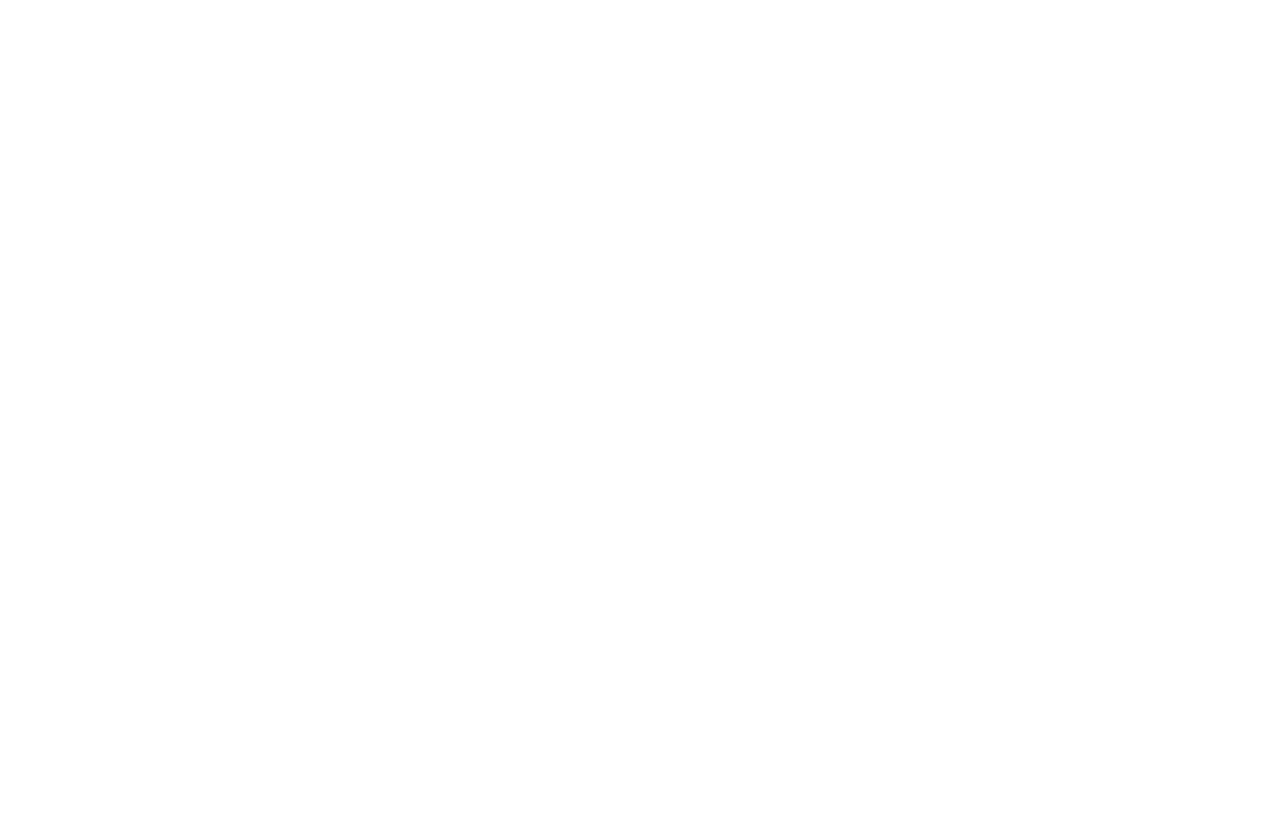
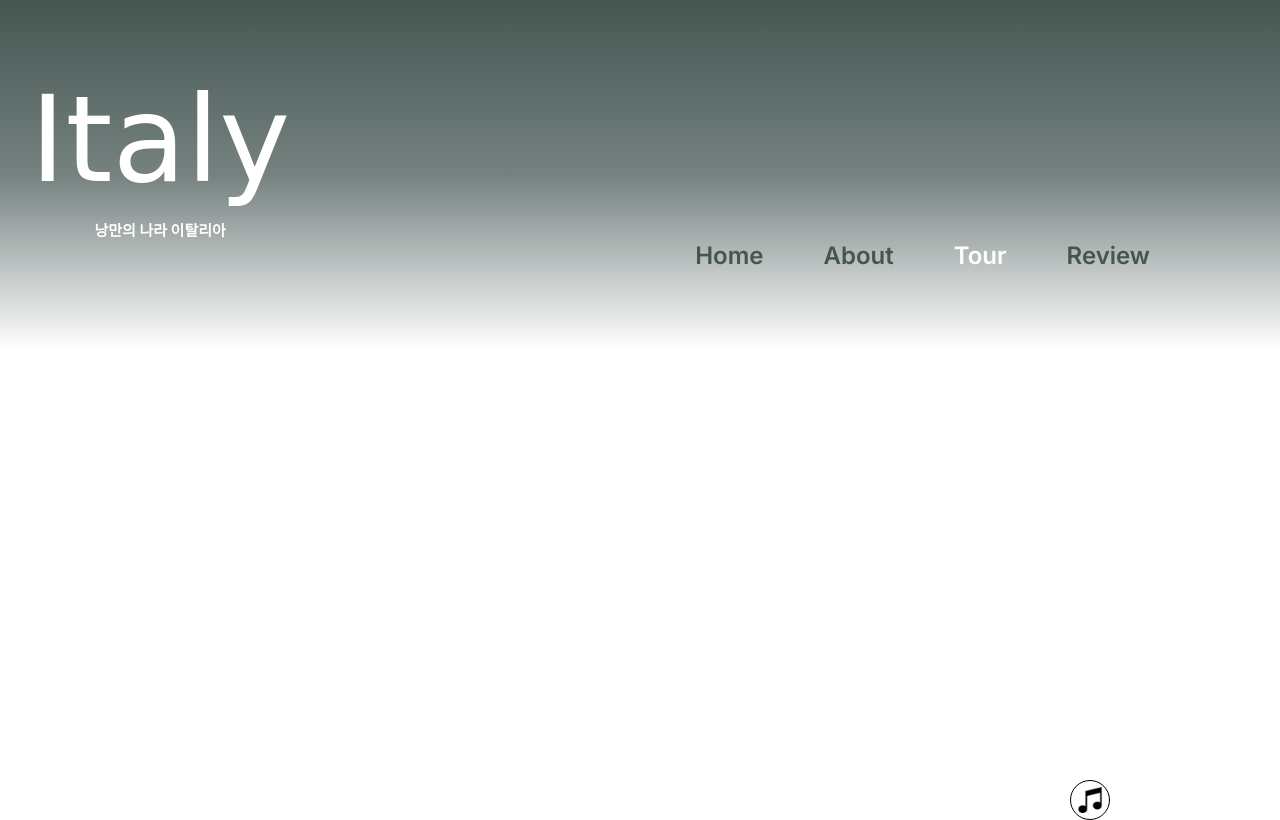
Before and after one commit to olsi10/mas-project, a plain HTML site: page italy/Tour/tour.html in a window 1280 px wide. Drawn offline with Linux system fonts and the light colour scheme; a web font is replaced by a local one.

Commit message:
about 페이지 완성 (BGM, ANIME 기능), tour 페이지 시작

```diff
--- a/italy/About/about.html
+++ b/italy/About/about.html
@@ -4,7 +4,8 @@
     <meta charset="UTF-8">
     <meta http-equiv="X-UA-Compatible" content="IE=edge">
     <meta name="viewport" content="width=device-width, initial-scale=1.0">
-    <link rel="stylesheet" href="../main/css/nav.css">
+    <link rel="stylesheet" href="./style.css">
+    <link rel="stylesheet" href="./nav.css">
     <link rel="apple-touch-icon" sizes="57x57" href="../../img/apple-icon-57x57.png">
     <link rel="apple-touch-icon" sizes="60x60" href="../../img/apple-icon-60x60.png">
     <link rel="apple-touch-icon" sizes="72x72" href="../../img/apple-icon-72x72.png">
@@ -28,6 +29,10 @@
 
     <!-- 내비게이션 -> sticky -->
     <div class="nav">
+        <li class="nav-logo">
+            <ul id="nav-item" class="nav-item"><a href="../main/index.html">Italy</a></ul>
+            <ul class="nav-ko">낭만의 나라 이탈리아</ul>
+        </li>
         <li class="nav-list"><a href="#"></a>
             <ul class="nav-item"><a class="a" href="../../index.html">Home</a></ul>
             <ul class="nav-item"><a class="a" href="../About/about.html">About</a></ul>
@@ -36,6 +41,31 @@
         </li>
     </div>
 
-    <script src="../main/js/nav.js"></script>
+    <button type="button" class="music" value="PLAY" onclick="play()">
+    <img src="./music/m.png" alt=""></button>
+    <audio id="audio" src="./music/italy.mp3"></audio>
+
+    <div class="main">
+        <img src="./img/main.png" alt="">
+        <div class="text-area">
+            <p class="title">이탈리아</p>
+            <p class="title2">남유럽과 지중해의 반도에 위치한 공화국</p>
+            <p class="title3">수도는 로마. 로마 제국의 중심지였던 국가라 고대 유럽 문화의 핵심</p>
+        </div>
+    </div>
+
+    <div class="main2">
+        <img src="./img/earth.png" alt="">
+        <div class="title4">위치 : 남유럽과 지중해의 반도<br/>
+            근방 국가 : 프랑스, 스위스, 오스트리아, 슬로베니아</div>
+    </div>
+
+    <div class="main3">
+        <p class="title5">이탈리아를 빛낸 위인들</p>
+        <img src="./img/main3.png" alt="">
+    </div>
+
+    <script src="./main.js"></script>
+    <script src="./music/music.js"></script>
 </body>
 </html>
--- /dev/null
+++ b/italy/About/music/music.js
@@ -0,0 +1,4 @@
+function play(){
+    let audio = document.getElementById("audio");
+    audio.play();
+}
--- /dev/null
+++ b/italy/About/nav.css
@@ -0,0 +1,91 @@
+/* 영어 폰트 */
+@import url('https://fonts.googleapis.com/css2?family=Inter:wght@600;700;800&display=swap');
+
+/* 포인트 폰트 */
+@import url('https://fonts.googleapis.com/css2?family=Arizonia&display=swap');
+/* font-family: 'Arizonia', cursive; */
+
+/* 내비게이션바 */
+
+a {
+    color: #455651;
+    text-decoration: none;
+}
+
+.nav {
+    /* 배경색 */
+    background: linear-gradient(to top, #FFFFFF, #758280, #455651); /* W3C, IE 10+/ Edge, Firefox 16+, Chrome 26+, Opera 12+, Safari 7+ */
+
+    width: 100%;
+    height: 350px;
+    display: flex;
+    justify-content: space-between;
+
+    position: sticky;
+    top: 0;
+    transition:1s;
+
+    /* 맨 위에 위치 */
+    z-index: 99;
+}
+
+.nav-logo {
+    display: block;
+    margin: 40px 0;
+    list-style: none;
+    font-size: 120px;
+    font-family: 'Inter', sans-serif;
+    color: #ffffff;
+    align-items: center;
+    font-family: 'Arizonia', cursive;
+}
+
+.nav-logo a {
+    color: #fff;
+}
+
+.nav-ko {
+    font-family: 'Inter', sans-serif;
+    font-size: 15px;
+    font-weight: 700;
+    text-align: center;
+    margin-top: -20px;
+}
+
+.nav-list {
+    display: flex;
+    margin: 0 100px 50px 0;
+    list-style: none;
+    font-size: 24px;
+    font-family: 'Inter', sans-serif;
+    color: #455651;
+    align-items: flex-end;
+}
+
+.nav-item {
+    padding: 30px;
+}
+
+.nav-item a:hover {
+    cursor: pointer;
+    color: #fff;
+    transition: 1s;
+}
+
+
+/* 스크롤 됐을 때 속성 */
+.nav.change {
+    height: 70px;
+    transition:1s;
+    opacity: 0.8;
+    background: rgba(0, 0, 0, 0.4);
+}
+
+.nav-list.change {
+    color: #ffffff;
+    margin: 0 100px -10px 0;
+}
+
+body > div.nav > li.nav-list > ul:nth-child(3) > a {
+    color: #fff;
+}
--- a/italy/About/style.css
+++ b/italy/About/style.css
@@ -0,0 +1,118 @@
+@import url('https://fonts.googleapis.com/css2?family=Noto+Sans+KR:wght@500;700;900&display=swap');
+
+* {
+    margin: 0;
+    padding: 0;
+}
+
+button {
+    width: 40px;
+    height: 40px;
+    padding: 6px;
+    background-color: #fff;
+    border: 1px solid #000000;
+    border-radius: 30px;
+    margin-top: 430px;
+    display: flex;
+    float: right;
+    margin-right: 170px;
+}
+
+button img {
+    width:100%;
+}
+
+button:hover {
+    cursor: pointer;
+}
+
+.main {
+    width: 100%;
+    margin-top: 800px;
+    margin-bottom: 160px;
+    position: relative;
+}
+
+.main img {
+    width: 100%;
+}
+
+.nav-logo:hover {
+    cursor: pointer;
+}
+
+.nav {
+    font-family: 'Noto Sans KR', sans-serif;
+}
+
+.text-area {
+    position: absolute;
+    top: 480px;
+    left: 80px;
+    color: #fff;
+    font-family: 'Noto Sans KR', sans-serif;
+}
+
+.title {
+    font-weight: 700;
+    font-size: 60px;
+    margin-bottom: 80px;
+}
+
+.title2 {
+    font-size: 20px;
+    font-weight: 500;
+    word-spacing: 3;
+    margin-bottom: 10px;
+}
+
+.title3 {
+    font-size: 20px;
+    font-weight: 500;
+    word-spacing: 3;
+}
+
+.main2 {
+    display: flex;
+    justify-content: space-around;
+    align-items: center;
+    font-family: 'Noto Sans KR', sans-serif;
+}
+
+.main2 img {
+    animation: rotate_image 6s linear infinite;transform-origin: 50% 50%;
+}
+
+.title4 {
+    font-size: 20px;
+    font-weight: 600;
+    text-align: center;
+}
+
+@keyframes rotate_image{
+    100% {
+        transform: rotate(360deg);
+    }
+}
+
+.main3 {
+    width: 100%;
+    margin-top: 230px;
+    margin-bottom: 120px;
+}
+
+.title5 {
+    font-size: 25px;
+    font-weight: 700;
+    font-family: 'Noto Sans KR', sans-serif;
+    text-align: center;
+    margin-bottom: 20px;
+}
+
+.main3 img {
+    width: 100%;
+}
+
+::-webkit-scrollbar {
+    display: none;
+}
--- a/italy/Tour/main.js
+++ b/italy/Tour/main.js
@@ -0,0 +1,31 @@
+let nav = document.querySelector(".nav");
+let navList = document.querySelector(".nav-list");
+let logo = document.querySelector("#nav-item");
+let logo2 = document.querySelector(".nav-ko");
+let logo3 = document.querySelector(".nav-logo");
+let headerHeight = nav.offsetHeight;
+let currentWidth = nav.offsetWidth;
+
+window.onscroll = function () {
+    let windowTop = window.scrollY;
+    // console.log(windowTop);
+    // console.log("너비 " + currentWidth);
+    // console.log(windowTop);
+
+    if(windowTop >= 500) {
+        nav.classList.add("change");
+        navList.classList.add("change");
+        logo.style.fontSize = "40px";
+        logo.style.padding = "0px";
+        logo2.style.display = "none";
+        logo3.style.margin = "10px 75px";
+    }
+    else {
+        nav.classList.remove("change");
+        navList.classList.remove("change");
+        logo.style.fontSize = "120px";
+        logo.style.padding = "30px";
+        logo2.style.display = "block";
+        logo3.style.margin = "40px 0";
+    }
+};
--- /dev/null
+++ b/italy/Tour/nav.css
@@ -0,0 +1,91 @@
+/* 영어 폰트 */
+@import url('https://fonts.googleapis.com/css2?family=Inter:wght@600;700;800&display=swap');
+
+/* 포인트 폰트 */
+@import url('https://fonts.googleapis.com/css2?family=Arizonia&display=swap');
+/* font-family: 'Arizonia', cursive; */
+
+/* 내비게이션바 */
+
+a {
+    color: #455651;
+    text-decoration: none;
+}
+
+.nav {
+    /* 배경색 */
+    background: linear-gradient(to top, #FFFFFF, #758280, #455651); /* W3C, IE 10+/ Edge, Firefox 16+, Chrome 26+, Opera 12+, Safari 7+ */
+
+    width: 100%;
+    height: 350px;
+    display: flex;
+    justify-content: space-between;
+
+    position: sticky;
+    top: 0;
+    transition:1s;
+
+    /* 맨 위에 위치 */
+    z-index: 99;
+}
+
+.nav-logo {
+    display: block;
+    margin: 40px 0;
+    list-style: none;
+    font-size: 120px;
+    font-family: 'Inter', sans-serif;
+    color: #ffffff;
+    align-items: center;
+    font-family: 'Arizonia', cursive;
+}
+
+.nav-logo a {
+    color: #fff;
+}
+
+.nav-ko {
+    font-family: 'Inter', sans-serif;
+    font-size: 15px;
+    font-weight: 700;
+    text-align: center;
+    margin-top: -20px;
+}
+
+.nav-list {
+    display: flex;
+    margin: 0 100px 50px 0;
+    list-style: none;
+    font-size: 24px;
+    font-family: 'Inter', sans-serif;
+    color: #455651;
+    align-items: flex-end;
+}
+
+.nav-item {
+    padding: 30px;
+}
+
+.nav-item a:hover {
+    cursor: pointer;
+    color: #fff;
+    transition: 1s;
+}
+
+
+/* 스크롤 됐을 때 속성 */
+.nav.change {
+    height: 70px;
+    transition:1s;
+    opacity: 0.8;
+    background: rgba(0, 0, 0, 0.4);
+}
+
+.nav-list.change {
+    color: #ffffff;
+    margin: 0 100px -10px 0;
+}
+
+body > div.nav > li.nav-list > ul:nth-child(4) > a {
+    color: #fff;
+}
--- a/italy/Tour/style.css
+++ b/italy/Tour/style.css
@@ -0,0 +1,25 @@
+* {
+    margin: 0;
+    padding: 0;
+}
+
+button {
+    width: 40px;
+    height: 40px;
+    padding: 6px;
+    background-color: #fff;
+    border: 1px solid #000000;
+    border-radius: 30px;
+    margin-top: 430px;
+    display: flex;
+    float: right;
+    margin-right: 170px;
+}
+
+button img {
+    width:100%;
+}
+
+button:hover {
+    cursor: pointer;
+}
--- a/italy/Tour/tour.html
+++ b/italy/Tour/tour.html
@@ -0,0 +1,51 @@
+<!DOCTYPE html>
+<html lang="en">
+<head>
+    <meta charset="UTF-8">
+    <meta http-equiv="X-UA-Compatible" content="IE=edge">
+    <meta name="viewport" content="width=device-width, initial-scale=1.0">
+    <link rel="stylesheet" href="./style.css">
+    <link rel="stylesheet" href="./nav.css">
+    <link rel="apple-touch-icon" sizes="57x57" href="../../img/apple-icon-57x57.png">
+    <link rel="apple-touch-icon" sizes="60x60" href="../../img/apple-icon-60x60.png">
+    <link rel="apple-touch-icon" sizes="72x72" href="../../img/apple-icon-72x72.png">
+    <link rel="apple-touch-icon" sizes="76x76" href="../../img/apple-icon-76x76.png">
+    <link rel="apple-touch-icon" sizes="114x114" href="../../img/apple-icon-114x114.png">
+    <link rel="apple-touch-icon" sizes="120x120" href="../../img/apple-icon-120x120.png">
+    <link rel="apple-touch-icon" sizes="144x144" href="../../img/apple-icon-144x144.png">
+    <link rel="apple-touch-icon" sizes="152x152" href="../../img/apple-icon-152x152.png">
+    <link rel="apple-touch-icon" sizes="180x180" href="../../img/apple-icon-180x180.png">
+    <link rel="icon" type="image/png" sizes="192x192"  href="../../img/android-icon-192x192.png">
+    <link rel="icon" type="image/png" sizes="32x32" href="../../img/favicon-32x32.png">
+    <link rel="icon" type="image/png" sizes="96x96" href="../..img/favicon-96x96.png">
+    <link rel="icon" type="image/png" sizes="16x16" href="../..img/favicon-16x16.png">
+    <link rel="manifest" href="../..img/manifest.json">
+    <meta name="msapplication-TileColor" content="#ffffff">
+    <meta name="msapplication-TileImage" content="../../img/ms-icon-144x144.png">
+    <meta name="theme-color" content="#ffffff">
+    <title>유럽 찍먹하기!</title>
+
+</head>
+<body>
+    <!-- 내비게이션 -> sticky -->
+    <div class="nav">
+        <li class="nav-logo">
+            <ul id="nav-item" class="nav-item"><a href="../main/index.html">Italy</a></ul>
+            <ul class="nav-ko">낭만의 나라 이탈리아</ul>
+        </li>
+        <li class="nav-list"><a href="#"></a>
+            <ul class="nav-item"><a class="a" href="../../index.html">Home</a></ul>
+            <ul class="nav-item"><a class="a" href="../About/about.html">About</a></ul>
+            <ul class="nav-item"><a class="a" href="../Tour/tour.html">Tour</a></ul>
+            <ul class="nav-item"><a class="a" href="../Review/review.html">Review</a></ul>
+        </li>
+    </div>
+
+    <button type="button" class="music" value="PLAY" onclick="play()">
+    <img src="./music/m.png" alt=""></button>
+    <audio id="audio" src="./music/italy.mp3"></audio>
+
+    <script src="./main.js"></script>
+    <script src="../About/music/music.js"></script>
+</body>
+</html>
```
Also changed, not shown: italy/About/main.js (+31 -0 lines), italy/main/index.html (+1 -1 lines), italy/About/img/earth.png (added), italy/About/img/main.png (added), italy/About/img/main3.png (added), italy/About/music/m.png (added), italy/Tour/music/m.png (added), 2 other files.
